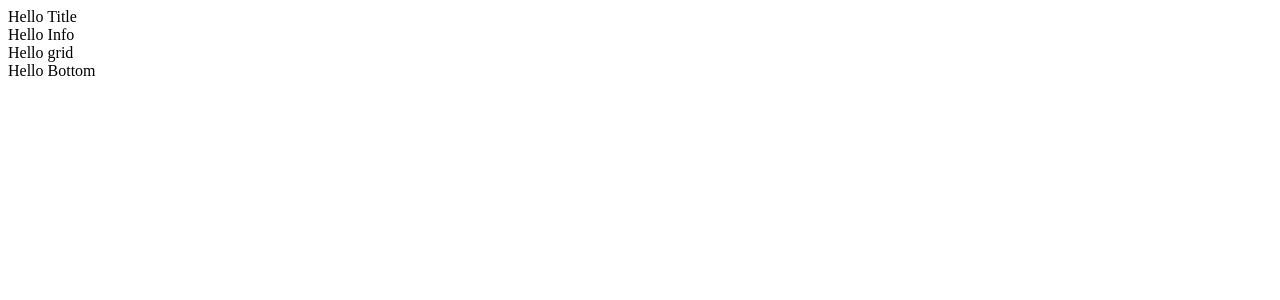
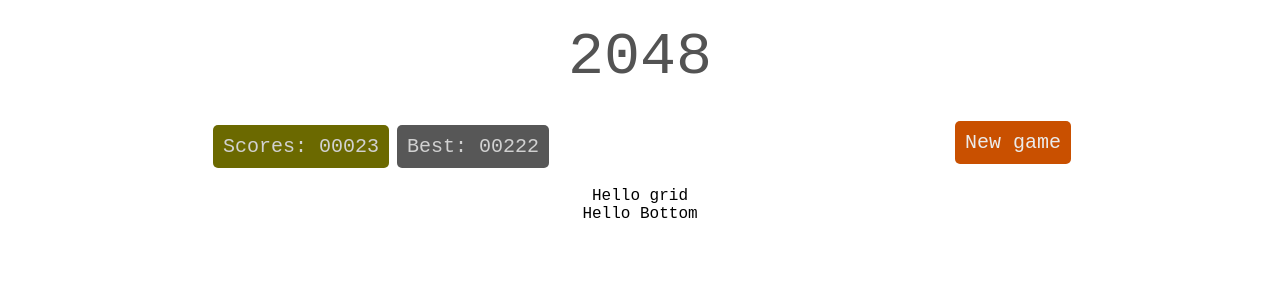
Before and after one commit to theoc1/my-2048, a Vue app: page / in a window 1280 px wide. Shown: the top 300 px of the page. Built offline with nearby package versions, Linux system fonts and the light colour scheme.

Commit message:
info and title styles

```diff
--- a/src/App.vue
+++ b/src/App.vue
@@ -14,3 +14,18 @@ export default {
   }
 }
 </script>
+
+<style>
+#app {
+  font-family: 'Courier New', Courier, monospace;
+}
+
+button {
+  padding: 10px;
+  font-family: 'Courier New', Courier, monospace;
+  border-radius: 5px;
+  outline: none;
+  box-shadow: none;
+  border: none;
+}
+</style>
--- a/src/components/Main.vue
+++ b/src/components/Main.vue
@@ -1,12 +1,20 @@
 <template>
-  <div>
-    <GameTitle/>
+  <div class="main-container">
+    <div class="item">
+      <GameTitle/>
+    </div>
 
-    <GameInfo/>
+    <div class="item">
+      <GameInfo/>
+    </div>
 
-    <GameGrid/>
+    <div class="item">
+      <GameGrid/>
+    </div>
 
-    <GameBottom/>
+    <div class="item">
+      <GameBottom/>
+    </div>
   </div>
 </template>
 
@@ -26,6 +34,15 @@ export default {
 }
 </script>
 
-<style>
+<style scoped>
+.main-container {
+  display: flex;
+  flex-direction: column;
+}
+
+.item {
+  display: flex;
+  justify-content: center;
+}
 
 </style>
--- a/src/components/game/GameInfo.vue
+++ b/src/components/game/GameInfo.vue
@@ -1,5 +1,20 @@
 <template>
-  <div>Hello Info</div>
+  <div class="info">
+    <div class="scores">
+      <div class="score-box current-score">
+        Scores: 00023
+      </div>
+
+      <div class="score-box best-score">
+        Best: 00222
+      </div>
+    </div>
+
+
+    <div class="control-buttons">
+      <button class="button">New game</button>
+    </div>
+  </div>
 </template>
 
 <script>
@@ -8,6 +23,49 @@ export default {
 }
 </script>
 
-<style>
+<style scoped>
+.info {
+  flex: 1;
+  margin: 15px 0;
+  display: flex;
+  justify-content: space-around;
+}
 
+.scores {
+  display: flex;
+}
+
+.score-box {
+  padding: 10px;
+  margin: 4px;
+  font-size: 20px;
+  display: flex;
+  justify-content: center;
+  border-radius: 5px;
+}
+
+.current-score {
+  background: #6b6900;
+  color: #d1d1d1;
+}
+
+.best-score {
+  background: #575757;
+  color: #d1d1d1;
+}
+
+.control-buttons {
+  display: flex;
+  flex-direction: column;
+}
+
+.button {
+  background-color: #c95000;
+  font-size: 20px;
+  color: #ebebeb;
+}
+
+.button:hover {
+  background-color: #6e2c00
+}
 </style>
--- a/src/components/game/GameTitle.vue
+++ b/src/components/game/GameTitle.vue
@@ -1,5 +1,5 @@
 <template>
-  <div>Hello Title</div>
+  <div class="title">2048</div>
 </template>
 
 <script>
@@ -8,6 +8,10 @@ export default {
 }
 </script>
 
-<style>
-
+<style scoped>
+.title {
+  margin: 15px 0;
+  font-size: 60px;
+  color: #535353;
+}
 </style>
```
